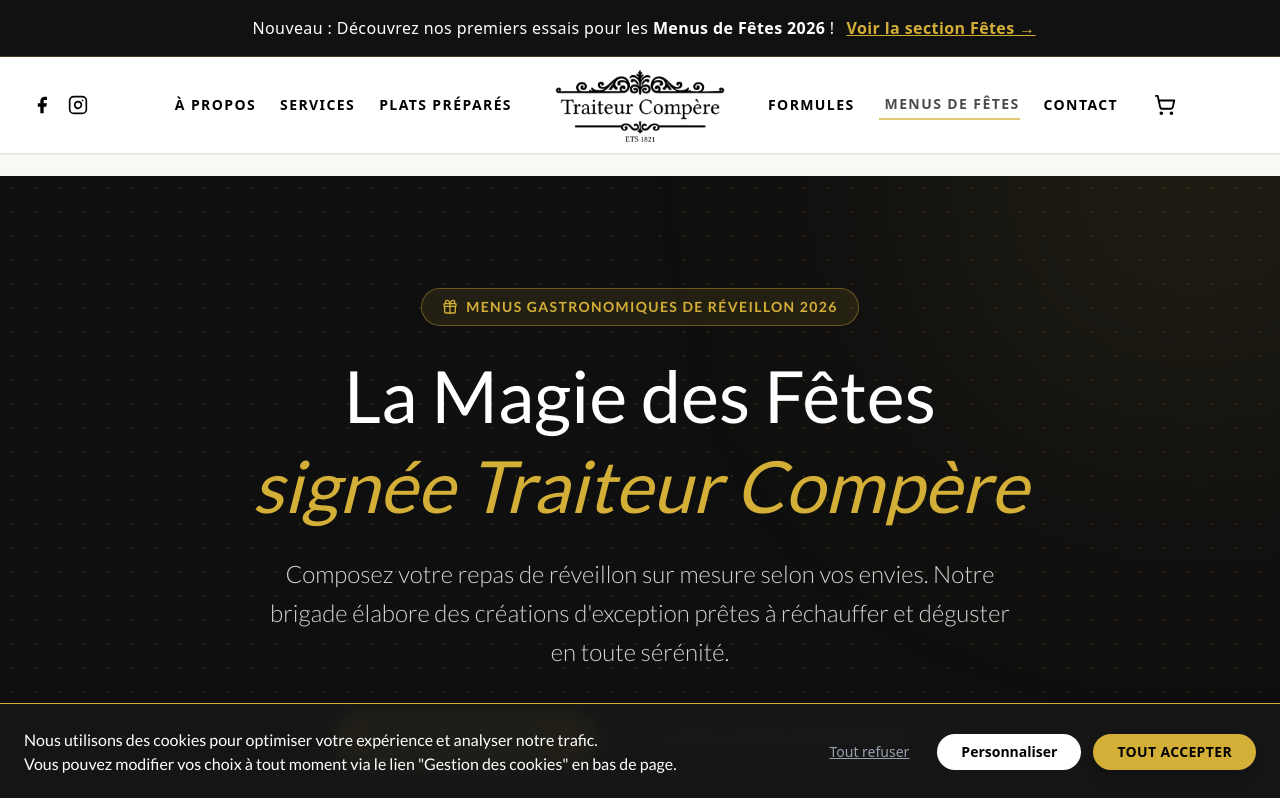
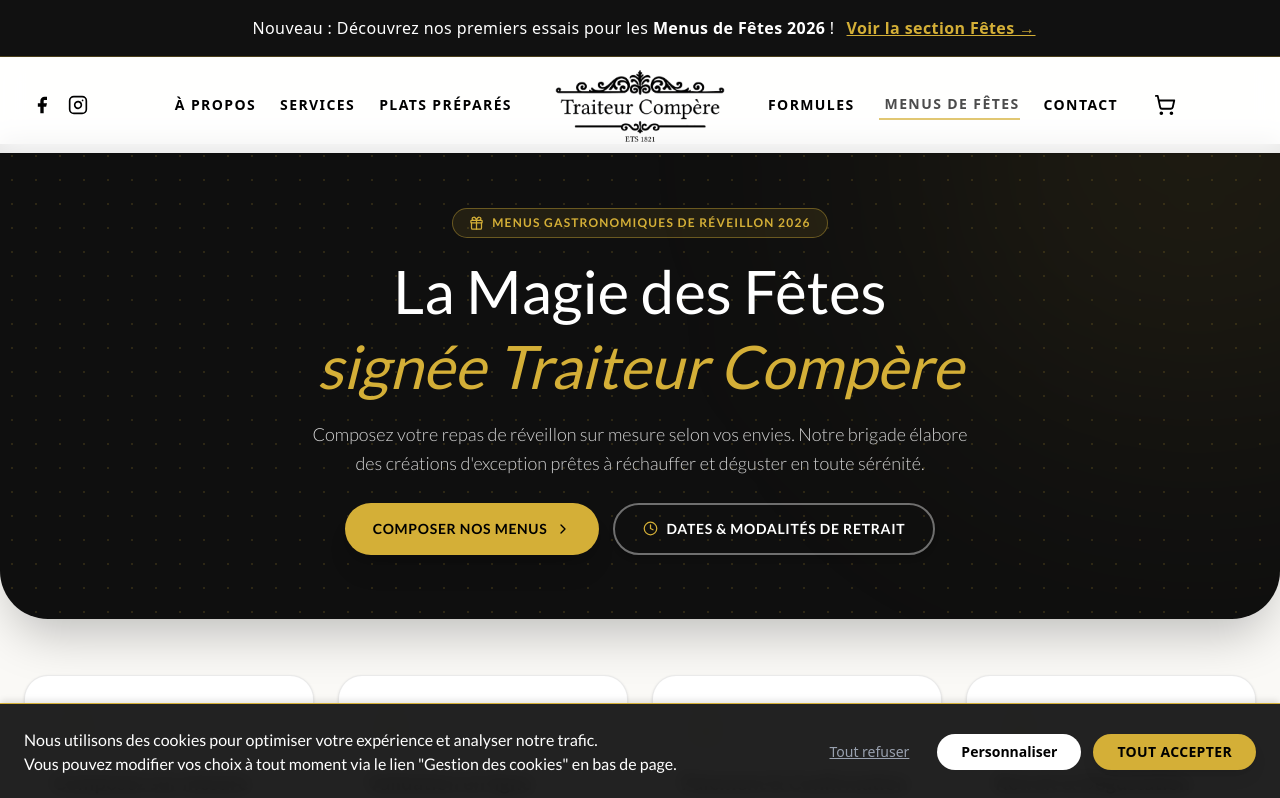
Before and after one commit to FlorianMeganck/traiteur-compere, a Next.js app: page /menus-fetes in a window 1280 px wide. Shown: the top 798 px of the page. Built offline with nearby package versions, Linux system fonts and the light colour scheme; a web font is replaced by a local one.

Commit message:
fix(fetes): suppression du bloc réception et réduction de la hauteur du Hero sur /menus-fetes

```diff
--- a/app/menus-fetes/page.tsx
+++ b/app/menus-fetes/page.tsx
@@ -116,7 +116,7 @@ export default function MenusFetes() {
     };
 
     return (
-        <main className="min-h-screen bg-[#FAF9F6] text-neutral-900 font-sans selection:bg-[#D4AF37] selection:text-white pt-36 md:pt-44 pb-24 relative overflow-hidden">
+        <main className="min-h-screen bg-[#FAF9F6] text-neutral-900 font-sans selection:bg-[#D4AF37] selection:text-white pt-28 md:pt-36 pb-20 relative overflow-hidden">
 
             {/* Toast Notification */}
             <AnimatePresence>
@@ -133,66 +133,66 @@ export default function MenusFetes() {
                 )}
             </AnimatePresence>
 
-            {/* --- HERO SECTION FESTIVE --- */}
-            <section className="relative bg-[#0F0F0F] text-white py-20 md:py-28 px-6 overflow-hidden rounded-b-[2.5rem] md:rounded-b-[4rem] shadow-2xl">
+            {/* --- HERO SECTION FESTIVE (COMPACT) --- */}
+            <section className="relative bg-[#0F0F0F] text-white py-12 md:py-16 px-6 overflow-hidden rounded-b-[2rem] md:rounded-b-[3rem] shadow-2xl">
                 {/* Texture dorée d'arrière-plan */}
                 <div className="absolute inset-0 opacity-15 bg-[radial-gradient(#D4AF37_1px,transparent_1px)] [background-size:24px_24px]"></div>
                 <div className="absolute top-0 right-0 w-[500px] h-[500px] bg-[#D4AF37]/10 rounded-full blur-[140px] pointer-events-none -translate-y-1/2 translate-x-1/3"></div>
 
-                <div className="relative max-w-5xl mx-auto text-center space-y-6">
+                <div className="relative max-w-4xl mx-auto text-center space-y-4">
                     <motion.div
-                        initial={{ opacity: 0, y: 20 }}
+                        initial={{ opacity: 0, y: 15 }}
                         animate={{ opacity: 1, y: 0 }}
-                        transition={{ duration: 0.6 }}
-                        className="inline-flex items-center gap-2 px-5 py-2 rounded-full border border-[#D4AF37]/40 bg-[#D4AF37]/10 text-[#D4AF37] text-xs md:text-sm uppercase tracking-widest font-semibold"
+                        transition={{ duration: 0.5 }}
+                        className="inline-flex items-center gap-2 px-4 py-1.5 rounded-full border border-[#D4AF37]/40 bg-[#D4AF37]/10 text-[#D4AF37] text-xs uppercase tracking-widest font-semibold"
                     >
-                        <Gift size={16} /> Menus Gastronomiques de Réveillon 2026
+                        <Gift size={15} /> Menus Gastronomiques de Réveillon 2026
                     </motion.div>
 
                     <motion.h1
-                        initial={{ opacity: 0, y: 25 }}
+                        initial={{ opacity: 0, y: 20 }}
                         animate={{ opacity: 1, y: 0 }}
-                        transition={{ duration: 0.7, delay: 0.1 }}
-                        className="text-4xl md:text-6xl lg:text-7xl font-serif text-white leading-tight"
+                        transition={{ duration: 0.6, delay: 0.1 }}
+                        className="text-3xl sm:text-4xl md:text-5xl lg:text-6xl font-serif text-white leading-tight"
                     >
                         La Magie des Fêtes <br />
                         <span className="text-[#D4AF37] italic">signée Traiteur Compère</span>
                     </motion.h1>
 
                     <motion.p
-                        initial={{ opacity: 0, y: 20 }}
+                        initial={{ opacity: 0, y: 15 }}
                         animate={{ opacity: 1, y: 0 }}
-                        transition={{ duration: 0.7, delay: 0.2 }}
-                        className="text-lg md:text-2xl text-neutral-300 max-w-3xl mx-auto font-light leading-relaxed"
+                        transition={{ duration: 0.6, delay: 0.2 }}
+                        className="text-sm sm:text-base md:text-lg text-neutral-300 max-w-2xl mx-auto font-light leading-relaxed"
                     >
                         Composez votre repas de réveillon sur mesure selon vos envies. Notre brigade élabore des créations d'exception prêtes à réchauffer et déguster en toute sérénité.
                     </motion.p>
 
                     <motion.div
-                        initial={{ opacity: 0, y: 20 }}
+                        initial={{ opacity: 0, y: 15 }}
                         animate={{ opacity: 1, y: 0 }}
-                        transition={{ duration: 0.7, delay: 0.3 }}
-                        className="pt-4 flex flex-wrap justify-center gap-4"
+                        transition={{ duration: 0.6, delay: 0.3 }}
+                        className="pt-2 flex flex-wrap justify-center gap-3.5"
                     >
                         <a
                             href="#menus"
-                            className="inline-flex items-center gap-2 px-8 py-4 rounded-full bg-[#D4AF37] text-black font-bold uppercase tracking-wider text-sm hover:bg-[#c29f2e] transition-all shadow-xl hover:scale-105"
+                            className="inline-flex items-center gap-2 px-7 py-3.5 rounded-full bg-[#D4AF37] text-black font-bold uppercase tracking-wider text-xs sm:text-sm hover:bg-[#c29f2e] transition-all shadow-xl hover:scale-105"
                         >
                             Composer nos menus
-                            <ChevronRight size={18} />
+                            <ChevronRight size={16} />
                         </a>
                         <a
                             href="#retraits"
-                            className="inline-flex items-center gap-2 px-8 py-4 rounded-full border-2 border-white/40 text-white font-bold uppercase tracking-wider text-sm hover:border-[#D4AF37] hover:text-[#D4AF37] hover:bg-white/5 transition-all shadow-md"
+                            className="inline-flex items-center gap-2 px-7 py-3.5 rounded-full border-2 border-white/40 text-white font-bold uppercase tracking-wider text-xs sm:text-sm hover:border-[#D4AF37] hover:text-[#D4AF37] hover:bg-white/5 transition-all shadow-md"
                         >
-                            <Clock size={16} className="text-[#D4AF37]" />
+                            <Clock size={15} className="text-[#D4AF37]" />
                             Dates &amp; Modalités de retrait
                         </a>
                     </motion.div>
                 </div>
             </section>
 
-            <div className="max-w-7xl mx-auto px-6 mt-16 relative z-20">
+            <div className="max-w-7xl mx-auto px-6 mt-10 md:mt-14 relative z-20">
 
                 {/* --- COMMENT ÇA FONCTIONNE (4 ÉTAPES) --- */}
                 <div className="grid grid-cols-1 md:grid-cols-2 lg:grid-cols-4 gap-6 mb-24">
@@ -532,11 +532,11 @@ export default function MenusFetes() {
                 </div>
 
                 {/* --- CONSEILS DU CHEF & RÉCHAUFFAGE --- */}
-                <div className="bg-white rounded-3xl p-8 md:p-14 border border-neutral-200 shadow-md mb-24">
+                <div className="bg-white rounded-3xl p-8 md:p-14 border border-neutral-200 shadow-md">
                     <div className="grid grid-cols-1 md:grid-cols-3 gap-8 items-center">
                         <div className="md:col-span-2 space-y-4">
                             <div className="inline-flex items-center gap-2 text-xs font-bold uppercase tracking-widest text-[#D4AF37]">
-                                <Flame size={16} /> Service & Dégustation sans stress
+                                <Flame size={16} /> Service &amp; Dégustation sans stress
                             </div>
                             <h3 className="text-2xl md:text-4xl font-serif text-black">
                                 Prêt à réchauffer, facile à dresser
@@ -547,32 +547,11 @@ export default function MenusFetes() {
                         </div>
                         <div className="bg-[#FAF9F6] p-6 rounded-2xl border border-neutral-200 flex flex-col justify-center text-center space-y-3">
                             <ShieldCheck size={36} className="mx-auto text-[#D4AF37]" />
-                            <h4 className="font-bold text-black text-sm uppercase tracking-wider">Fraîcheur & DLC Garantie</h4>
+                            <h4 className="font-bold text-black text-sm uppercase tracking-wider">Fraîcheur &amp; DLC Garantie</h4>
                             <p className="text-neutral-500 text-xs leading-normal">
-                                Préparé le jour même du retrait, conservation garantie jusqu'à 48h au réfrigérateur.
+                                Préparé le jour même du retrait, conservation garantie jusqu&apos;à 48h au réfrigérateur.
                             </p>
                         </div>
-                    </div>
-                </div>
-
-                {/* --- BANNIÈRE DE CONTACT PERSONNALISÉ --- */}
-                <div className="bg-[#111111] text-white rounded-3xl p-8 md:p-14 text-center space-y-6 border border-[#D4AF37]/30 shadow-2xl relative overflow-hidden">
-                    <div className="absolute top-0 right-0 w-64 h-64 bg-[#D4AF37]/10 rounded-full blur-3xl -translate-y-1/2 translate-x-1/2 pointer-events-none"></div>
-
-                    <Sparkles className="mx-auto text-[#D4AF37]" size={36} />
-                    <h3 className="text-3xl md:text-4xl font-serif text-white">
-                        Vous organisez une grande réception ou un repas sur-mesure ?
-                    </h3>
-                    <p className="text-neutral-300 max-w-2xl mx-auto font-light text-base md:text-lg">
-                        Notre équipe s'adapte à vos envies : menus végétariens, sélection de vins d'exception ou service à table par notre maître d'hôtel.
-                    </p>
-                    <div className="pt-2">
-                        <Link
-                            href="/contact"
-                            className="inline-flex items-center gap-2 px-8 py-4 rounded-full border-2 border-[#D4AF37] text-[#D4AF37] hover:bg-[#D4AF37] hover:text-black font-bold uppercase tracking-wider text-sm transition-all"
-                        >
-                            Contactez notre service traiteur
-                        </Link>
                     </div>
                 </div>
             </div>
```
